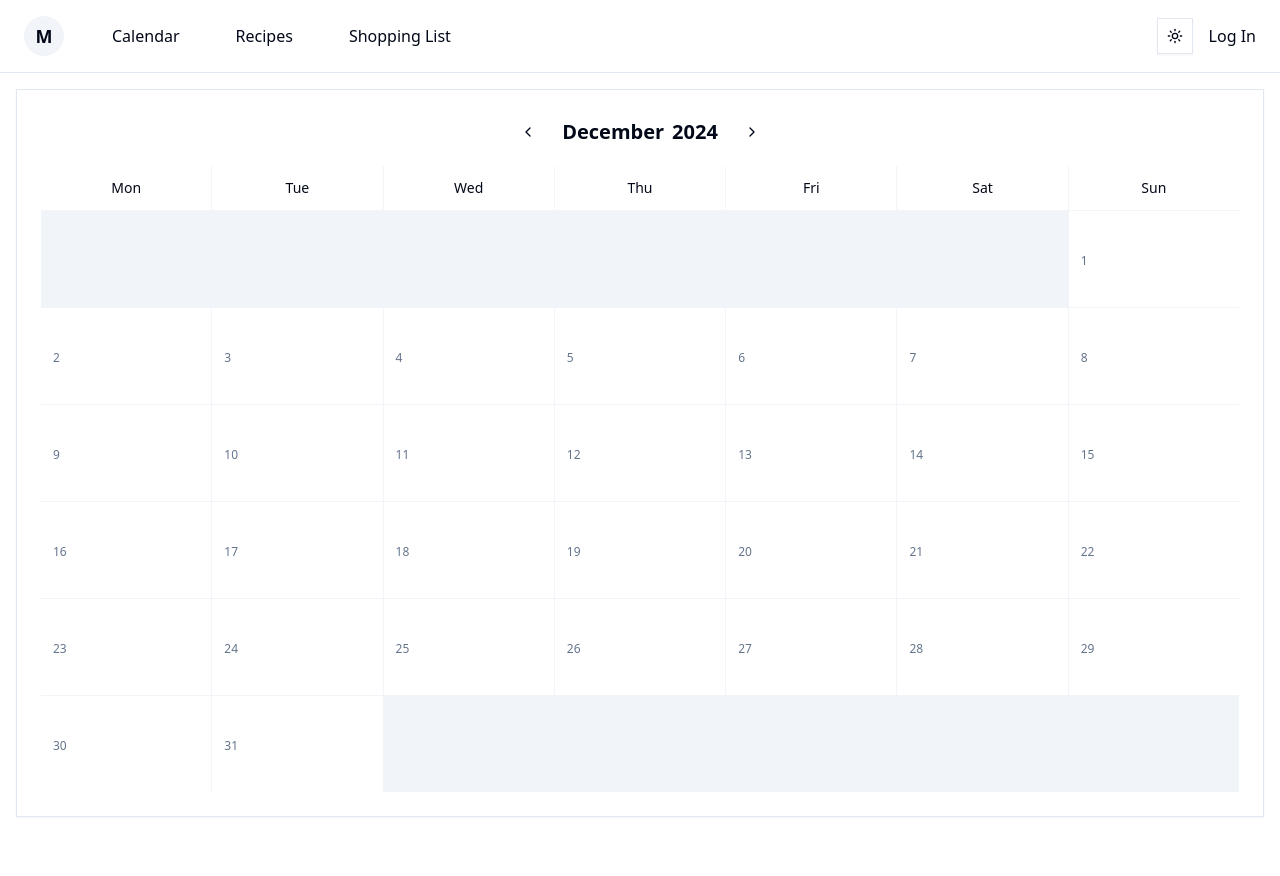
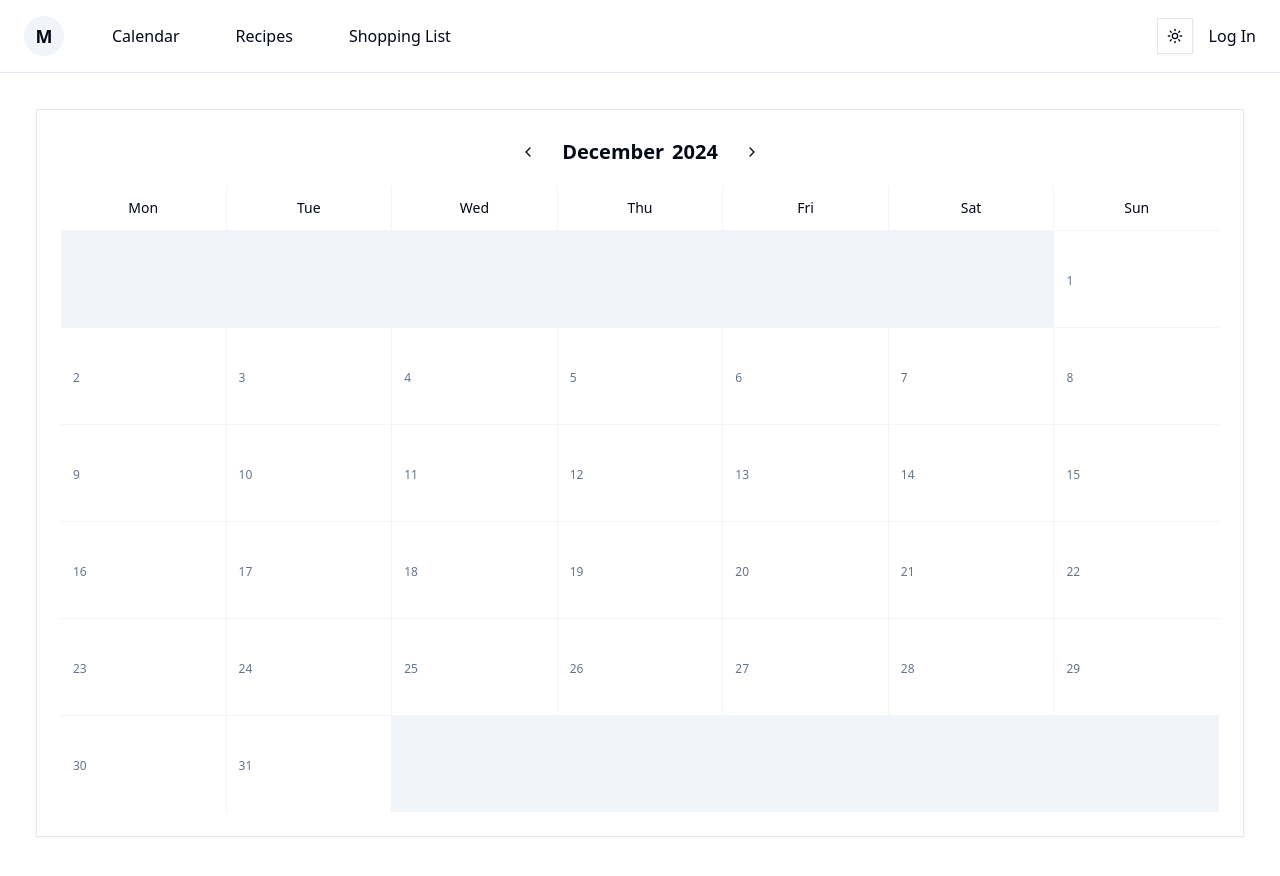
Before and after one commit to Gint367/mealy, a Next.js app: page / in a window 1280 px wide. Shown: the top 876 px of the page. Built offline with nearby package versions, Linux system fonts and the light colour scheme; no server answers.

Commit message:
fix misc styling

```diff
--- a/app/layout.tsx
+++ b/app/layout.tsx
@@ -29,7 +29,7 @@ export default function RootLayout({
   return (
     <html lang="en" suppressHydrationWarning>
       <body
-        className={`${geistSans.variable} ${geistMono.variable} antialiased min-h-screen bg-background`}
+        className={`${geistSans.variable} ${geistMono.variable} antialiased bg-background`}
       >
         <AuthProvider>
           <ThemeProvider
@@ -40,7 +40,7 @@ export default function RootLayout({
           >
 
             <Header />
-            <main className="relative flex min-h-screen flex-col">
+            <main className="p-5">
               {children}
 
             </main>
--- a/app/recipes/RecipeDetailClient.tsx
+++ b/app/recipes/RecipeDetailClient.tsx
@@ -86,11 +86,11 @@ export default function RecipeDetailClient({ recipe }: RecipeDetailClientProps)
     };
 
     return (
-        <div className="container mx-auto p-4 pb-24 min-h-screen flex flex-col">
+        <div className="container mx-auto p-4 pb-24 flex flex-col">
             <h1 className="text-3xl font-bold mb-6">{recipe.title}</h1>
 
-            <div className="grid md:grid-cols-2 gap-8 flex-grow">
-                <div>
+            <div className="grid md:grid-cols-2 gap-8 ">
+                <div >
                     <h2 className="text-2xl font-semibold mb-4">Ingredients</h2>
                     <ul className="list-disc pl-5 space-y-2">
                         {recipe.ingredients.map((recipeIngredient) => (
@@ -103,9 +103,7 @@ export default function RecipeDetailClient({ recipe }: RecipeDetailClientProps)
 
                 <div>
                     <h2 className="text-2xl font-semibold mb-4">Cooking Instructions</h2>
-
-                    <Markdown >{recipe.description}</Markdown>
-
+                    <Markdown>{recipe.description}</Markdown>
                 </div>
             </div>
 
@@ -122,23 +120,23 @@ export default function RecipeDetailClient({ recipe }: RecipeDetailClientProps)
                 </div>
             )}
 
-            <div className="sticky bottom-0 left-0 right-0 bg-background border-t p-4 flex items-center justify-between">
+            <div className="container bg-background border-t p-4 flex items-center justify-between w-full bottom-0">
                 <div className="flex items-center space-x-4">
                     <span className="text-lg font-semibold">Portion Size:</span>
-                    <PortionSizeControl initialSize={portionSize} onChange={handlePortionChange} /> {/* Update onChange handler */}
+                    <PortionSizeControl initialSize={portionSize} onChange={handlePortionChange} />
                 </div>
-                <Button className="ml-4 text-primary-foreground bg-primary px-4 py-2 rounded hover:bg-primary/80 focus:outline-none focus:ring-2 focus:bg-primary/80 focus:ring-opacity-50"
-                    onClick={
-                        handleAddToCalendar
-                    }>
+                <Button
+                    className="ml-4 text-primary-foreground bg-primary px-4 py-2 rounded hover:bg-primary/80 focus:outline-none focus:ring-2 focus:bg-primary/80 focus:ring-opacity-50"
+                    onClick={handleAddToCalendar}>
                     Add to Calendar
                 </Button>
             </div>
+
             <MealAddModal
                 isOpen={isModalOpen}
                 onClose={() => setIsModalOpen(false)}
                 onDateSelect={handleDateSelect}
-                onConfirm={addMeal} // Update to use addMeal function
+                onConfirm={addMeal} // Now addMeal doesn't need parameters
             />
             <Toaster />
         </div>
```
